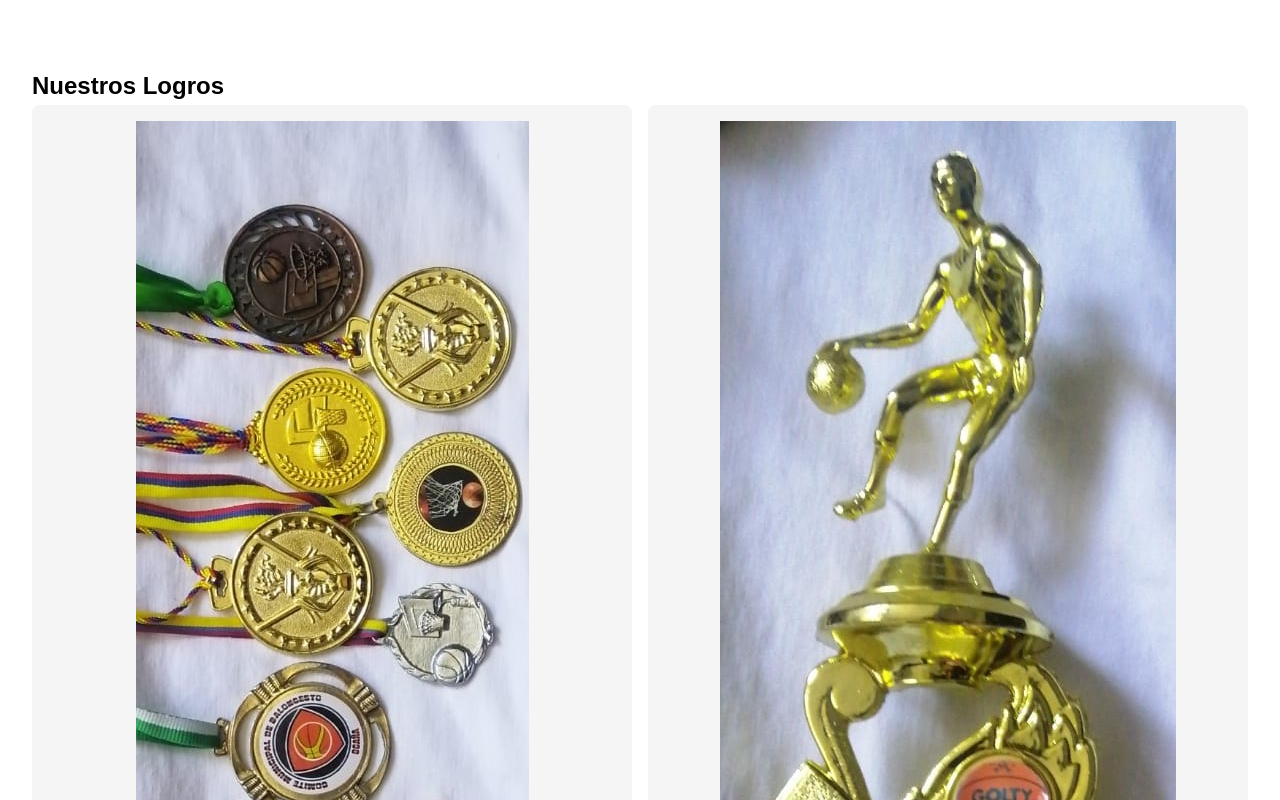
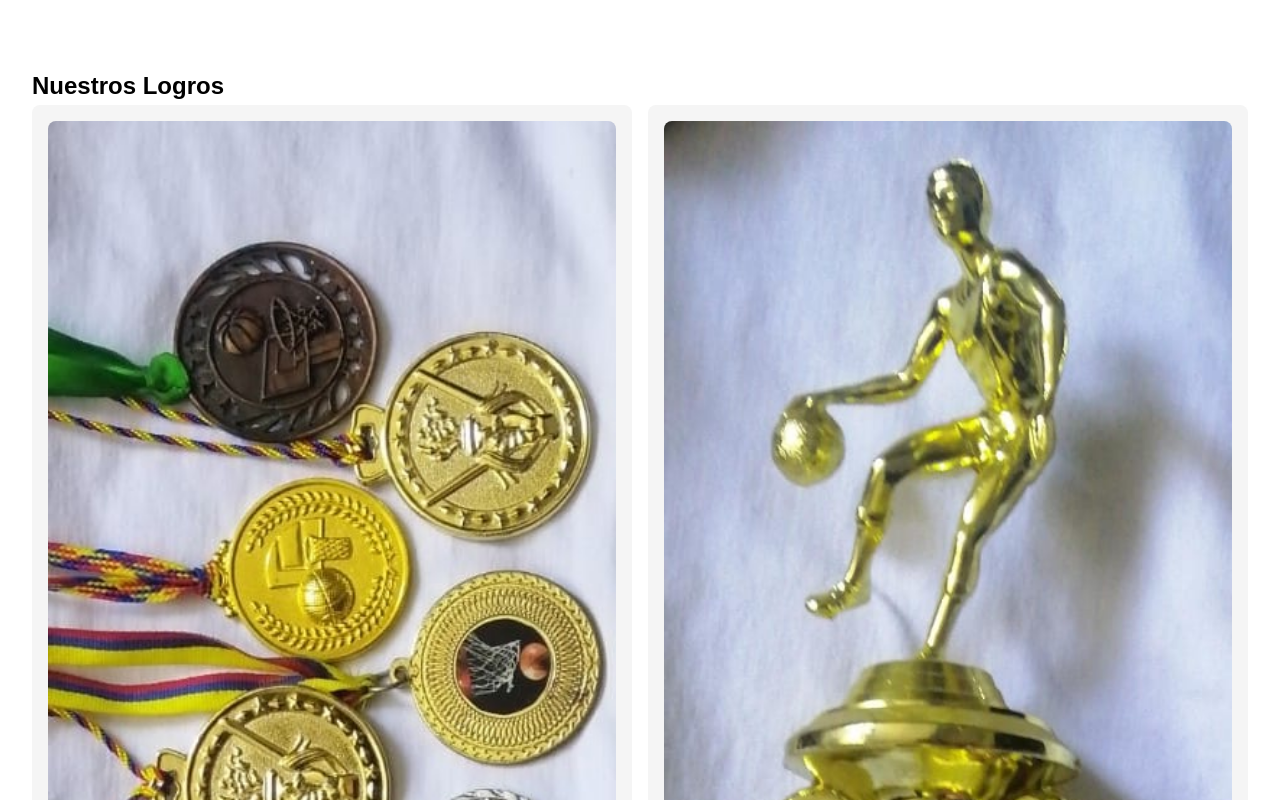
Before and after one commit to Carlos-ufpso/Examen-de-mantenimiento, a plain HTML site: page index.html in a window 1280 px wide. Shown: the part 1960-2760 px from the top of the page. Drawn offline with Linux system fonts and the light colour scheme.

Commit message:
(fix): Se arreglaron errores del tamaño de la foto

```diff
--- a/Examen/src/style.css
+++ b/Examen/src/style.css
@@ -143,6 +143,11 @@ main {
     background: #f5f5f5;
     border-radius: 8px;
 }
+.galeria-medallas img {
+    width: 100%;
+    height: auto;
+    border-radius: 8px;
+}
 
 fieldset {
     border: none;
```
